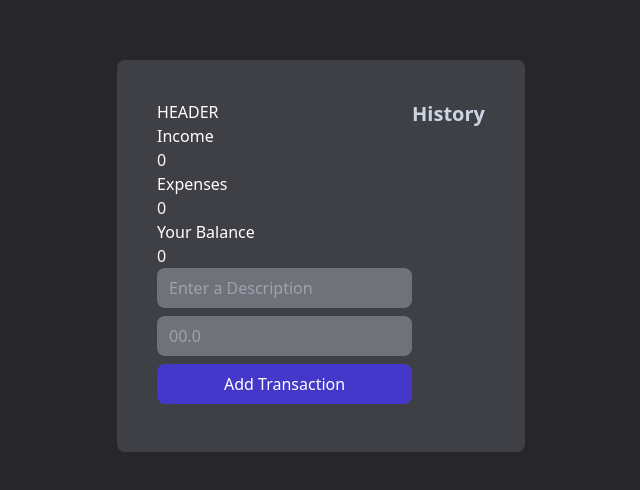
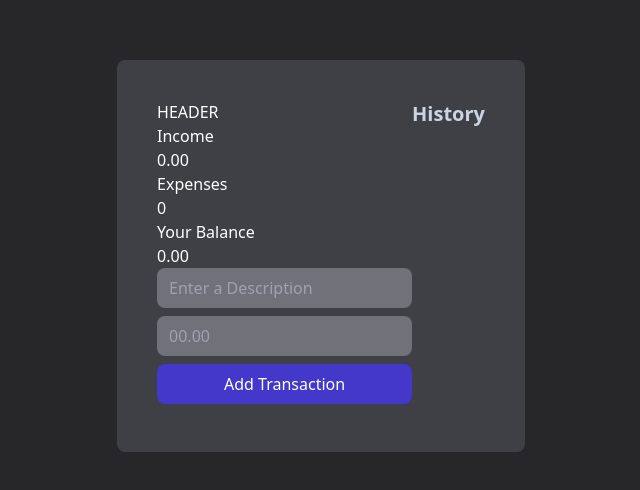
Before and after one commit to JojoUrbina/react-expense-tracker, a React (Vite) app: page / in a window 1280 px wide. Shown: the part 144-634 px from the top of the page, without its empty margins (319-959 px from the left). Built offline with nearby package versions, Linux system fonts and the light colour scheme.

Commit message:
se agrego el metodo toFixed a el componente Balance y a IcomeExpenses para que muestre solo dos decimales siempre

```diff
--- a/src/components/Balance.jsx
+++ b/src/components/Balance.jsx
@@ -5,7 +5,7 @@ export default function Balance() {
   const amounts = transactions.map((transaction) => transaction.amount);
   const total = amounts.reduce((acc, item) => {
     return acc + item;
-  }, 0);
+  }, 0).toFixed(2);
 
   return (
     <div>
--- a/src/components/IncomeExpenses.jsx
+++ b/src/components/IncomeExpenses.jsx
@@ -5,10 +5,12 @@ export default function IncomeExpenses() {
   const amounts = transactions.map((transaction) => transaction.amount);
   const income = amounts
                     .filter((amount) => amount > 0)
-                    .reduce((acc, item) => (acc + item),0);
+                    .reduce((acc, item) => (acc + item),0)
+                    .toFixed(2);
   const expense = amounts
                     .filter((amount) => amount < 0)
-                    .reduce((acc, item) => (acc + item),0)*-1;
+                    .reduce((acc, item) => (acc + item),0)
+                    .toFixed(2)*-1;
    return (
     <>
       <div>
--- a/src/components/transactions/TransactionForm.jsx
+++ b/src/components/transactions/TransactionForm.jsx
@@ -24,7 +24,8 @@ export default function TransactionForm() {
         />
         <input
           type="number"
-          placeholder="00.0"
+          placeholder="00.00"
+          step="0.01"
           onChange={(e) => setamount(e.target.value)}
           className="bg-zinc-500 text-white px-3 py-2 mb-2 rounded-lg block  w-full"
         />
--- a/src/components/transactions/TransactionItem.jsx
+++ b/src/components/transactions/TransactionItem.jsx
@@ -6,8 +6,8 @@ export function TransactionItem({ transaction }) {
     <li className="bg-zinc-600 text-white px-3 py-1 rounded-lg mb-2 w-full flex justify-between items-center ">
       <p className="text-sm">{transaction.description}</p>
       <div>
-      <span>{transaction.amount}</span>
-      <button onClick={() => deleteTransaction(tra.id)}>X</button>
+      <span>${transaction.amount}</span>
+      <button onClick={() => deleteTransaction(transaction.id)}>X</button>
       </div>
     </li>
   );
```
